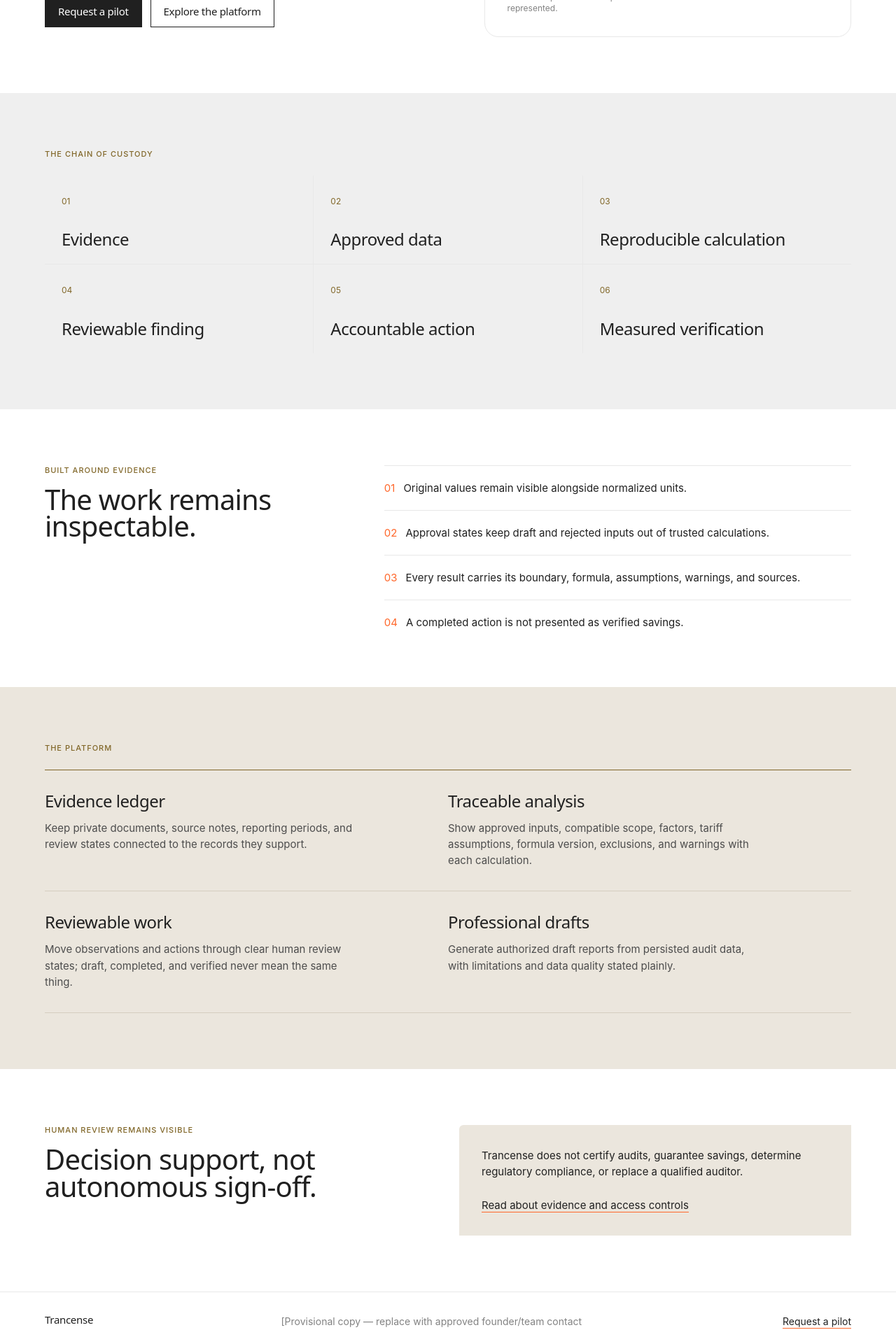
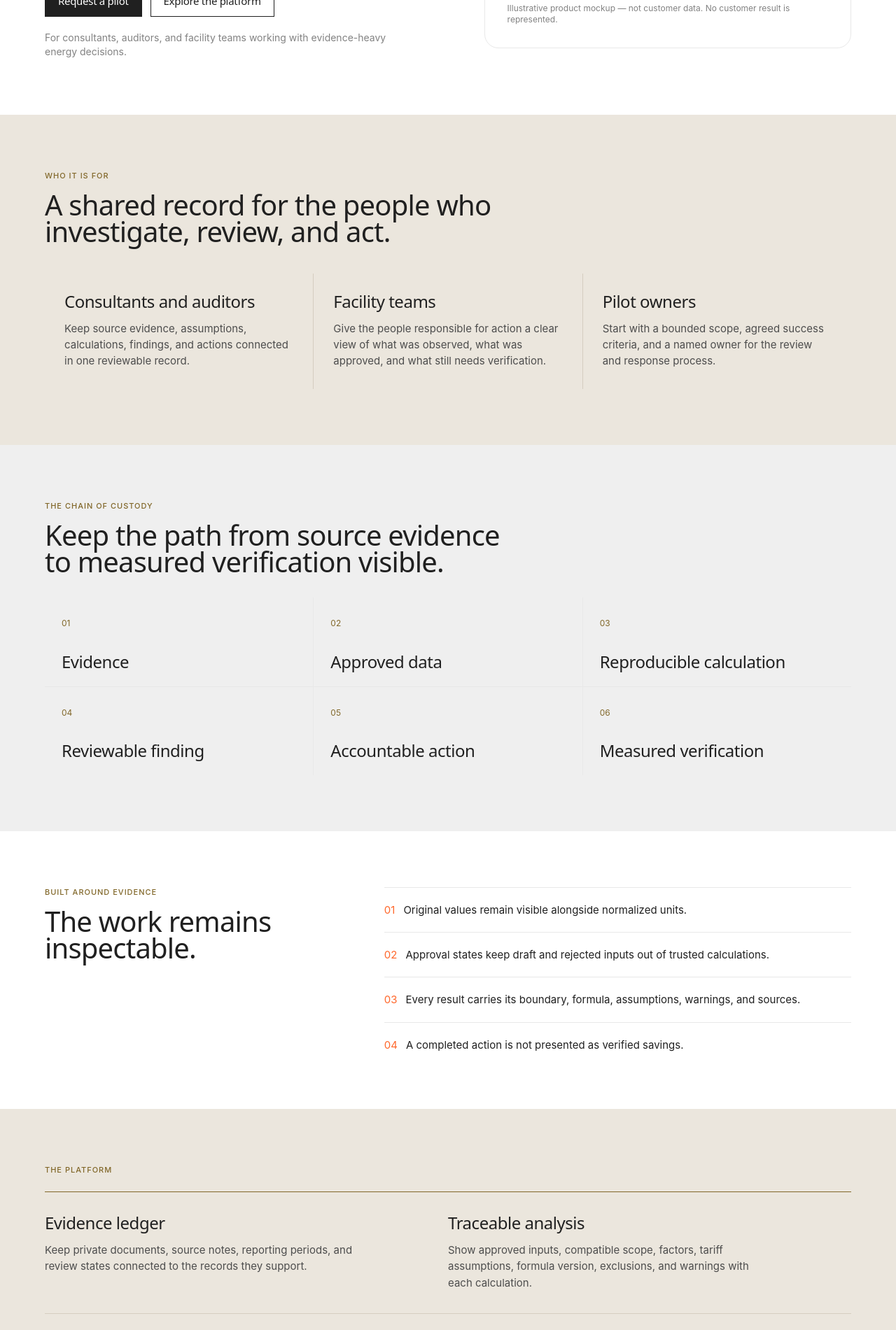
Before and after one commit to Kashyep/Trancense, a Next.js app: page / in a window 1280 px wide. Shown: the part 540-2441 px from the top of the page at 70% size. Built offline with nearby package versions, Linux system fonts and the light colour scheme.

Commit message:
Expand landing page content

```diff
--- a/src/app/layout.tsx
+++ b/src/app/layout.tsx
@@ -1,4 +1,11 @@
 import type { Metadata } from "next";
 import "./globals.css";
-export const metadata: Metadata = { title: "Trancense — evidence-first energy audits", description: "Traceable energy-audit workspace for Indian audit teams." };
-export default function RootLayout({children}:{children:React.ReactNode}) { return <html lang="en-IN"><body>{children}</body></html>; }
+
+export const metadata: Metadata = {
+  title: "Trancense — evidence-first energy audits",
+  description: "Traceable energy-audit workspace for Indian audit teams.",
+};
+
+export default function RootLayout({ children }: { children: React.ReactNode }) {
+  return <html lang="en-IN"><body>{children}</body></html>;
+}
--- a/src/content/site.ts
+++ b/src/content/site.ts
@@ -2,7 +2,18 @@ export const siteContent = {
   brand: "Trancense",
   nav: [{ label: "Platform", href: "/product" }, { label: "How it works", href: "/how-it-works" }, { label: "For audit teams", href: "/consultants" }, { label: "For facility teams", href: "/facility-teams" }, { label: "Security", href: "/security" }],
   hero: { eyebrow: "Evidence-first energy audits", title: "Turn energy evidence into defensible action.", body: "Trancense helps energy auditors structure evidence, review data, explain calculations, and turn findings into accountable action.", primary: "Request a pilot", secondary: "Explore the platform" },
+  audiences: [
+    ["Consultants and auditors", "Keep source evidence, assumptions, calculations, findings, and actions connected in one reviewable record."],
+    ["Facility teams", "Give the people responsible for action a clear view of what was observed, what was approved, and what still needs verification."],
+    ["Pilot owners", "Start with a bounded scope, agreed success criteria, and a named owner for the review and response process."],
+  ],
   chain: ["Evidence", "Approved data", "Reproducible calculation", "Reviewable finding", "Accountable action", "Measured verification"],
   principles: ["Original values remain visible alongside normalized units.", "Approval states keep draft and rejected inputs out of trusted calculations.", "Every result carries its boundary, formula, assumptions, warnings, and sources.", "A completed action is not presented as verified savings."],
-  provisional: "[Provisional copy — replace with approved founder/team contact details before public launch.]",
+  faqs: [
+    ["Who is Trancense for?", "It is designed for energy consultants, auditors, and facility teams that need the reasoning behind an energy finding to remain easy to inspect."],
+    ["What does a pilot include?", "A pilot starts with an agreed facility context, evidence scope, review process, and success criteria. The exact included and excluded features are confirmed before work begins."],
+    ["Does Trancense certify audits or guarantee savings?", "No. Trancense is decision support. It does not certify an audit, determine regulatory compliance, replace a qualified auditor, or guarantee savings."],
+    ["What should I bring to a pilot conversation?", "Bring the facility type, intended audit scope, available evidence, and the person responsible for coordinating the review."],
+  ],
+  provisional: "Evidence-first energy-audit software for Indian audit teams. Pilot conversations begin with a defined scope, review path, and support owner.",
 } as const;
```
Also changed, not shown: src/app/page.tsx (+1 -1 lines).
